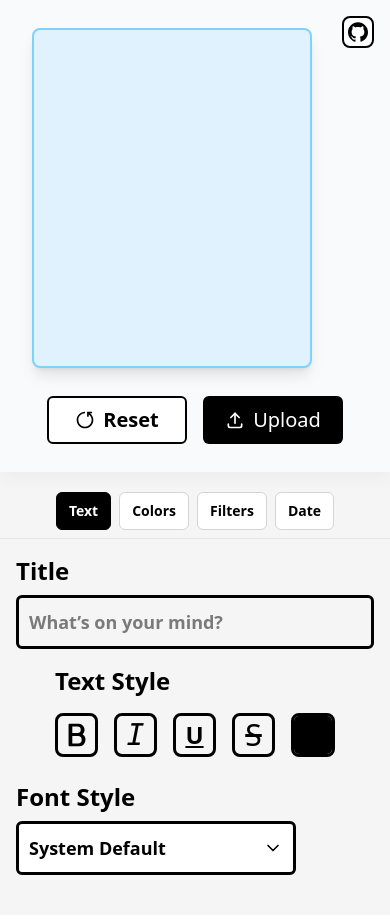
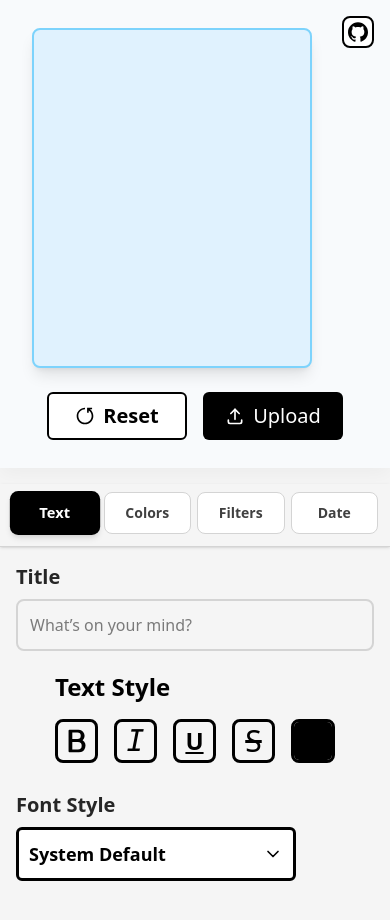
Before and after one commit to devndesigner6/retro-pic-cards, a React (Vite) app: page / in a window 390 px wide. Shown: the top 920 px of the page. Built offline with nearby package versions, Linux system fonts and the light colour scheme; a web font is replaced by a local one.

Commit message:
Polish mobile controls with better spacing and animations

```diff
--- a/src/App.css
+++ b/src/App.css
@@ -87,16 +87,16 @@
   }
 
   .mobile-controls-panel {
-    max-height: calc(100dvh - 380px);
+    max-height: calc(100dvh - 370px);
     overflow-y: auto;
-    padding-bottom: 32px;
+    padding-bottom: 40px;
     width: 100%;
   }
 
   .mobile-card {
     width: clamp(230px, 82vw, 280px);
     height: clamp(300px, 88vw, 340px);
-    margin-bottom: 20px;
+    margin-bottom: 16px;
   }
 
   .mobile-controls-panel::-webkit-scrollbar {
@@ -106,4 +106,19 @@
   .mobile-controls-panel {
     scrollbar-width: none;
   }
+
+  @keyframes fade-in {
+    from {
+      opacity: 0;
+      transform: translateY(8px);
+    }
+    to {
+      opacity: 1;
+      transform: translateY(0);
+    }
+  }
+
+  .animate-fade-in {
+    animation: fade-in 0.3s ease-out;
+  }
 }
--- a/src/App.jsx
+++ b/src/App.jsx
@@ -115,7 +115,7 @@ function App() {
         {/* Mobile controls (tabbed) */}
         <div className='mobile-controls-panel md:hidden bg-neutral-100 flex flex-col items-center pt-4 pb-6 gap-4 order-2'>
 
-          <div className='flex w-full justify-center gap-2 px-4 sticky top-0 z-30 bg-neutral-100 pb-2 pt-1 border-b border-neutral-200'>
+          <div className='flex w-full justify-center gap-1.5 px-3 sticky top-0 z-30 bg-neutral-100 pb-3 pt-2 border-b border-neutral-300 shadow-sm'>
             {[
               { key: 'text', label: 'Text' },
               { key: 'color', label: 'Colors' },
@@ -125,23 +125,24 @@ function App() {
               <button
                 key={tab.key}
                 onClick={() => setActiveTab(tab.key)}
-                className={`px-3 py-2 rounded-md text-sm font-semibold border ${activeTab === tab.key ? 'bg-black text-white border-black' : 'bg-white border-neutral-300'}`}
+                className={`flex-1 py-2.5 rounded-lg text-sm font-semibold transition-all duration-200 ${activeTab === tab.key ? 'bg-black text-white shadow-md scale-105' : 'bg-white text-neutral-700 border border-neutral-300 hover:bg-neutral-50'}`}
               >
                 {tab.label}
               </button>
             ))}
           </div>
 
-          <div className='w-full px-4 pb-2'>
+          <div className='w-full px-4 pb-4 flex justify-center'>
+            <div className='w-full max-w-sm'>
             {activeTab === 'text' && (
-              <div className='flex flex-col gap-4'>
+              <div className='flex flex-col gap-5 animate-fade-in'>
                 <div className='flex flex-col gap-2'>
-                  <h1 className='font-semibold text-2xl'>Title</h1>
+                  <h1 className='font-semibold text-xl text-neutral-800'>Title</h1>
                   <input
                     value={title}
                     onChange={(e) => setTitle(e.target.value)}
                     type="text"
-                    className='border-3 rounded-md p-2.5 w-full text-lg font-semibold'
+                    className='border-2 border-neutral-300 rounded-lg p-3 w-full text-base font-medium focus:border-black focus:outline-none transition-colors'
                     placeholder="What’s on your mind?"
                     maxLength={50}
                     ref={titleRef}
@@ -151,23 +152,27 @@ function App() {
                 <Bold value={textColor} onChange={setTextColor} />
 
                 <div>
-                  <h1 className='text-2xl font-semibold mb-2'>Font Style</h1>
+                  <h1 className='text-xl font-semibold mb-2 text-neutral-800'>Font Style</h1>
                   <FontStyle selectedFont={font} onFontChange={setFont} />
                 </div>
               </div>
             )}
 
             {activeTab === 'color' && (
+              <div className='animate-fade-in'>
               <Bgcolor value={color} onChange={setColor} />
+              </div>
             )}
 
             {activeTab === 'filters' && (
+              <div className='animate-fade-in'>
               <Filter onFilterChange={setFilter} />
+              </div>
             )}
 
             {activeTab === 'date' && (
-              <div className='flex flex-col gap-2'>
-                <h1 className='font-semibold text-2xl'>Date</h1>
+              <div className='flex flex-col gap-3 animate-fade-in'>
+                <h1 className='font-semibold text-xl text-neutral-800'>Date</h1>
                 <input
                   onClick={() => dateRef.current?.showPicker()}
                   onChange={(e) => {
@@ -178,11 +183,12 @@ function App() {
                   }}
                   type="date"
                   onFocus={(e) => e.target.blur()}
-                  className='border-3 rounded-md p-2.5 w-full text-lg font-semibold selection:bg-none'
+                  className='border-2 border-neutral-300 rounded-lg p-3 w-full text-base font-medium focus:border-black focus:outline-none transition-colors'
                   ref={dateRef}
                 />
               </div>
             )}
+            </div>
           </div>
 
         </div>
```
